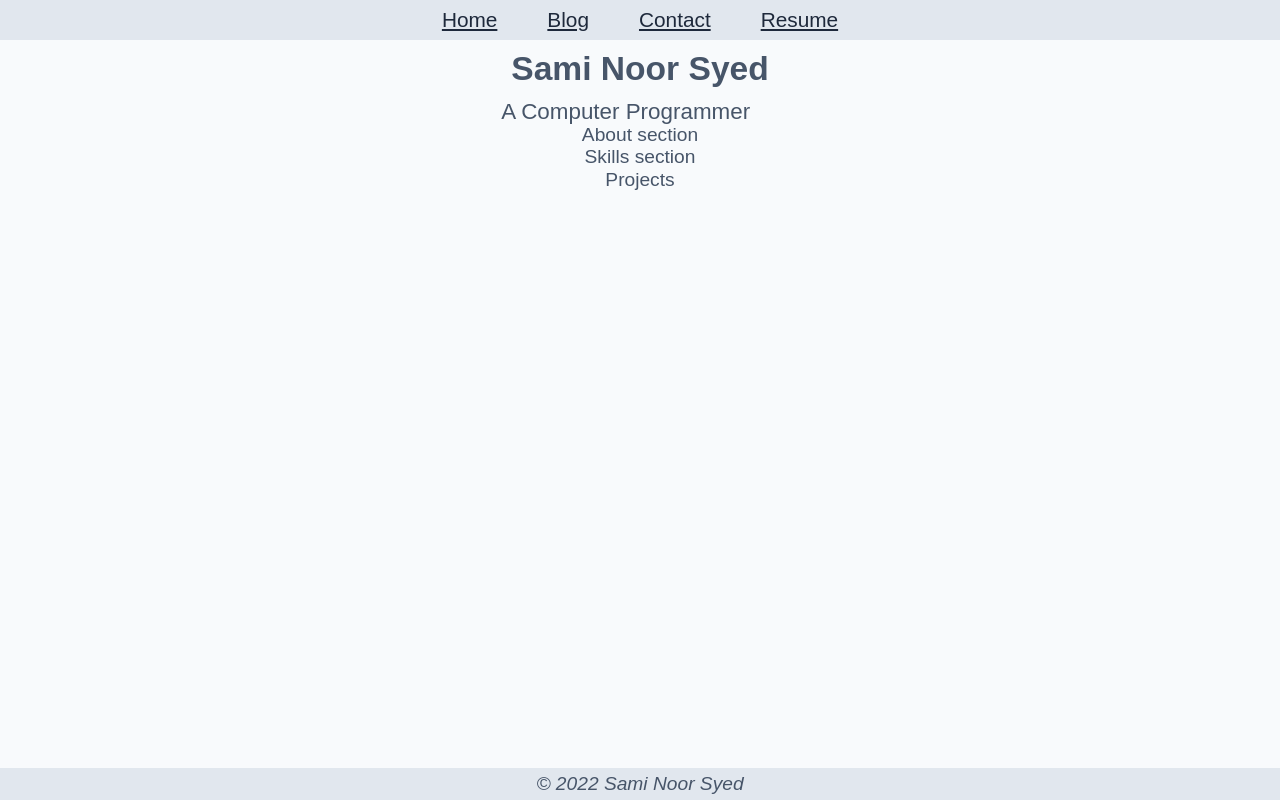
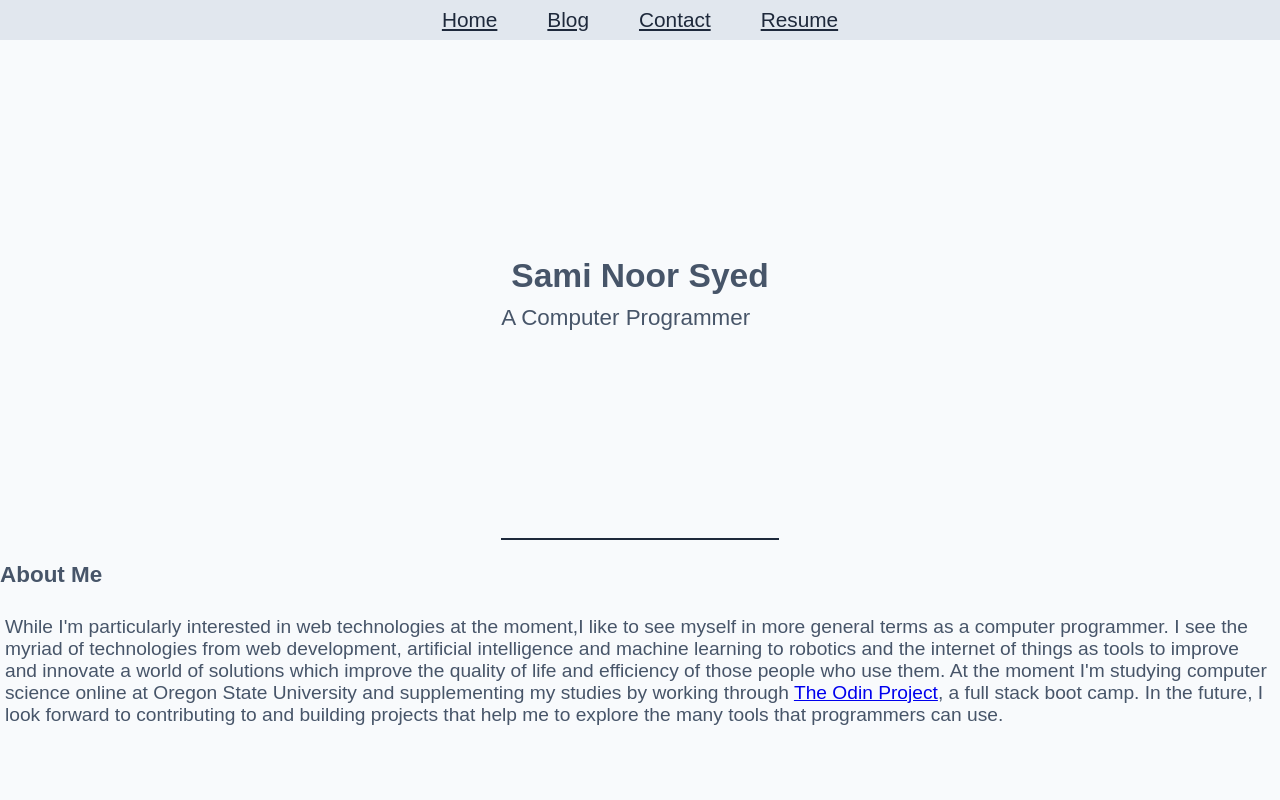
Before and after one commit to saminoorsyed/portfolio, a React (Create React App) app in the folder version3/portfolio_ui/: page / in a window 1280 px wide. Shown: the top 800 px of the page. Built offline with nearby package versions, Linux system fonts and the light colour scheme; a web font is replaced by a local one.

Commit message:
abandon Animations, just get the basics working

```diff
--- a/version3/portfolio_ui/src/App.css
+++ b/version3/portfolio_ui/src/App.css
@@ -26,16 +26,18 @@
 
           /*   ----- Variables  -----  */
           :root {
+            /* color pallet is slate from tailwind color palettes */
             --main-color:#f8fafc;
             --header-footer-color: rgba(203, 213, 225, .5);
             --font-color: #475569;
+            --border-color: #1e293b;
             --font:'Andika', sans-serif, 'Courier New', Courier, monospace, Arial, Helvetica, sans-serif;
           }
 
           /*  ----- Viewport ----- elements inherited by all remaining elements ----- */
           body {       /* Can alternatively define in html {} or :root {} */
             color: var(--font-color);
-            background-color: var(--header-footer-color);
+            background-color: var(--main-color);
             font-family: var(--font);
             font-size: 1.2rem;
             margin:0px;
@@ -93,14 +95,14 @@
             display: flex;
             flex-direction: column;
             align-items: center;
-
-            max-width: 1000px;
           }
 
           section {}
             article {
               display: flex;
-              align-items: center;
+              border-width: 500px;
+              border-bottom: solid 2px #1e293b;
+              height: 500px;
             }
               #topic1 {}
               #topic2 {}
@@ -118,6 +120,7 @@
             font-weight:500;
             padding: 5px;
             margin:0;
+            box-shadow: 0 3px 3px var(--border-color);
           }
 
           /*  -----  Typography  ----- */
@@ -253,19 +256,15 @@
             display: grid;
             grid-template: 2.5rem 1fr 2rem/ 1fr;
             height: 100vh;
-            background-color: var(--main-color);
           }
 
-          .fade-in {
-            animation: fade 1s ease-in;
+          .landing {
+            display: flex;
+            align-items: center;
           }
+          .about{
 
-          @keyframes fade {
-            0% {
-              opacity: 0;
-            }
           }
-
 
           .floatleft {}
           .center-middle {}
--- a/version3/portfolio_ui/src/App.js
+++ b/version3/portfolio_ui/src/App.js
@@ -20,11 +20,11 @@ import Footer from './components/Footer';
 
 export default function App() {
   return (
-    <div class='application'>
+    <div className='application'>
         <Navigation/>
         <main>
             <Routes>
-              <Route path = "/" element = {<HomePage />}/>
+              <Route path = "/" element = {<HomePage/>}/>
               <Route path = "/blog" element = {<BlogPage/>}/>
               <Route path = "/contact" element = {<ContactPage/>}/>
               <Route path = "/resume" element = {<ResumePage/>}/>
--- a/version3/portfolio_ui/src/components/About.js
+++ b/version3/portfolio_ui/src/components/About.js
@@ -2,8 +2,9 @@ import React from 'react';
 
 export default function About() {
   return (
-    <div>
-        About section
+    <div className='about'>
+        <h3>About Me</h3>
+        <p> While I'm particularly interested in web technologies at the moment,I like to see myself in more general terms as a computer programmer. I see the myriad of technologies from web development, artificial intelligence and machine learning to robotics and the internet of things as tools to improve and innovate a world of solutions which improve the quality of life and efficiency of those people who use them. At the moment I'm studying computer science online at Oregon State University and supplementing my studies by working through <a href='https://www.theodinproject.com/'>The Odin Project</a>, a full stack boot camp. In the future, I look forward to contributing to and building projects that help me to explore the many tools that programmers can use.</p>
     </div>
   );
 }
--- a/version3/portfolio_ui/src/components/Header.js
+++ b/version3/portfolio_ui/src/components/Header.js
@@ -1,11 +1,12 @@
-import React from 'react';
+import React, { useState } from 'react';
 import '../App.css'
+
 
 export default function Header() {
   return (
-    <header class = "fade-in">
-        <h1>Sami Noor Syed</h1>
-        <p >A Computer Programmer</p>
+    <header>
+      <h1>Sami Noor Syed</h1>
+      <p >A Computer Programmer</p>
     </header>
   );
 }
--- a/version3/portfolio_ui/src/components/Landing.js
+++ b/version3/portfolio_ui/src/components/Landing.js
@@ -1,12 +1,9 @@
-import React, { useState } from 'react';
 import Header from './Header';
 import '../App.css'
-
-
 export default function Landing() {
   return (
-    <div class = "landing">
+    <div  className='landing' >
         <Header/>
     </div>
-  );
-}
+  )
+};
```
